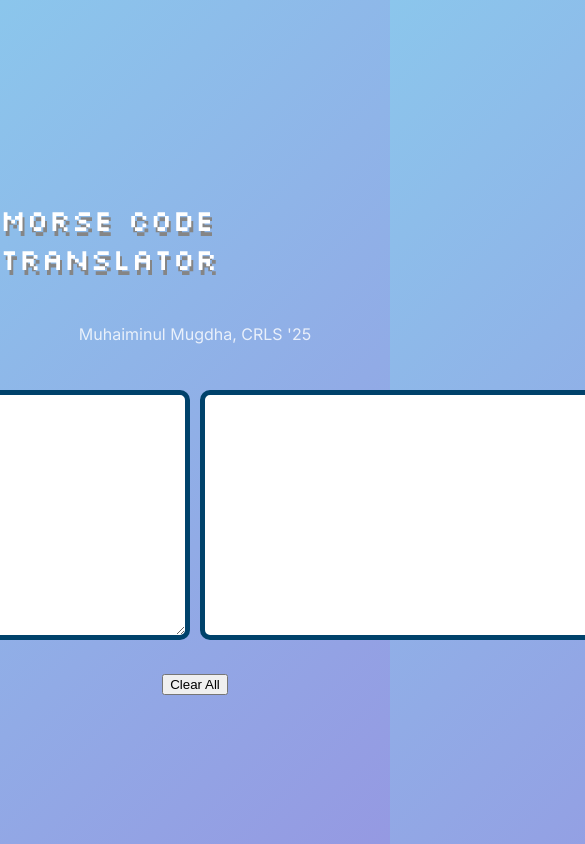
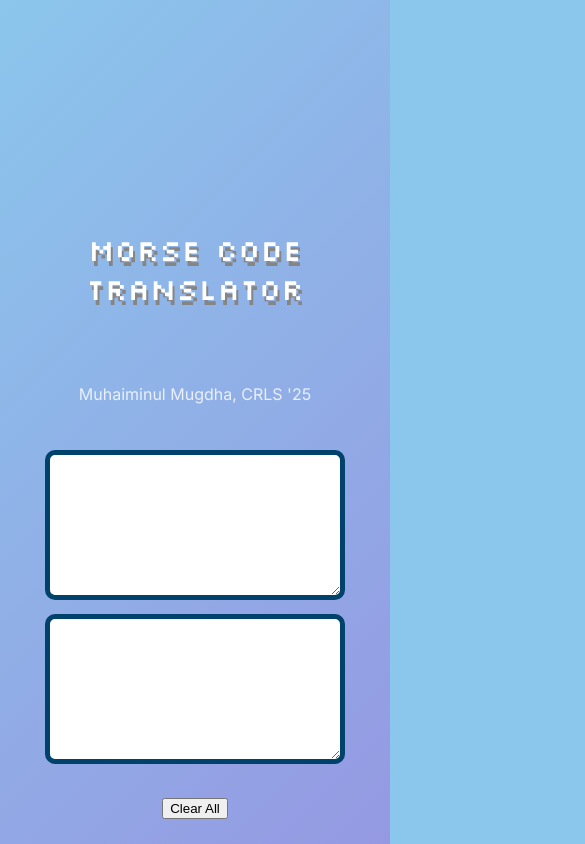
Before and after one commit to muhaiminulmugdha/Morse-Code-Translator, a plain HTML site: page index.html in a window 390 px wide. Shown: the top 844 px of the page, 585 px wide, since content can reach past the window. Drawn offline with Linux system fonts and the light colour scheme; a web font is replaced by a local one.

Commit message:
made it responsive for most smartphones

```diff
--- a/index.html
+++ b/index.html
@@ -10,7 +10,9 @@
 <body>
 
     <div class="container">
-        <div class="title">Morse Code Translator</div>
+        <div class="title">
+            <div class="title-text"><p> Morse Code Translator</p></div>
+        </div>
         <div class="credit"><p>Muhaiminul Mugdha, CRLS '25</p></div>
         <div class="input-output">
             <div class="input-section"><textarea name="" id="input-here" ></textarea></div>
--- a/style.css
+++ b/style.css
@@ -41,6 +41,7 @@ body{
     flex-direction: row;
     gap: 10px;
 }
+
 textarea{
     height: 200px;
     width: 500px;
@@ -49,3 +50,19 @@ textarea{
     border-radius: 10px;
     overflow: scroll;
 }
+
+@media (max-width: 600px) {
+    .input-output{
+        display: flex;
+        flex-direction: column;
+        gap: 10px;
+    }
+    textarea{
+        height: 100px;
+        width: 250px;
+    }
+
+    .title .title-text{
+        text-align: center;
+    }
+  }
```
